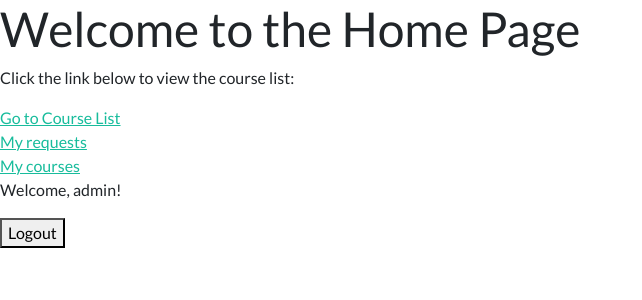
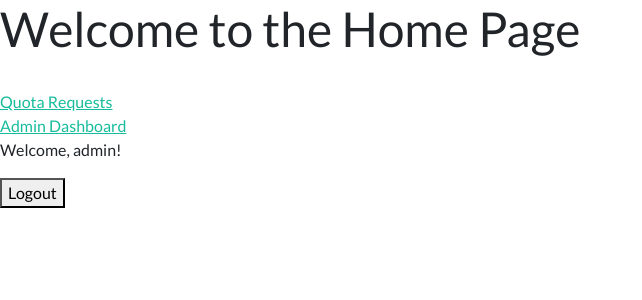
Before and after one commit to 6510615112/cn331-as2, a Django app: page / in a window 1280 px wide. Shown: the top 300 px of the page, without its empty margins (0-642 px from the left). Run offline with Django 5.2, Linux system fonts and the light colour scheme; a user stored in the database is signed in.

Commit message:
course_quota 75%

```diff
--- a/course_quota/courses/models.py
+++ b/course_quota/courses/models.py
@@ -20,7 +20,6 @@ class QuotaRequest(models.Model):
     course = models.ForeignKey(Course, on_delete=models.CASCADE)
     requested_at = models.DateTimeField(auto_now_add=True)
     is_approved = models.BooleanField(default=False)
-    is_notified = models.BooleanField(default=False)
 
 
     def __str__(self):
--- a/course_quota/courses/templates/courses/course_list.html
+++ b/course_quota/courses/templates/courses/course_list.html
@@ -11,7 +11,7 @@
     <p>Welcome, {{ user.first_name }} {{user.last_name}}!</p>
     <ul>
         {% for course in courses %}
-            <li>{{course.code}} {{ course.name }} {{course.seats}} Seats - <a href="{% url 'request_quota' course.id %}">Request Quota</a></li>
+            <li>{{course.code}} {{ course.name }} {{course.seats}} Seats - <a href="{% url 'request_quota' course.code %}">Request Quota</a></li>
         {% endfor %}
     </ul>
     <a href="{% url 'home' %}">Home</a>
--- a/course_quota/courses/templates/courses/home.html
+++ b/course_quota/courses/templates/courses/home.html
@@ -7,11 +7,16 @@
 </head>
 <body>
     <h1>Welcome to the Home Page</h1>
+    {% if not user.is_staff %}
     <p>Click the link below to view the course list:</p>
     <a href="{% url 'course_list' %}">Go to Course List</a>
     <br><a href="{% url 'my_quota_requests' %}">My requests</a><br>
     <a href="{% url 'my_enrolled_courses' %}">My courses</a>
-
+    {% endif %}
+    {% if user.is_staff %}
+    <br><a href= "{% url 'quota_requests_list' %}">Quota Requests</a></br>
+    <a href= "{% url 'admin_dashboard' %}">Admin Dashboard</a>
+    {% endif %}
     {% if user.is_authenticated %}
         <p>Welcome, {{ user.username }}!</p>
         <form action="{% url 'logout' %}" method="post">
--- a/course_quota/courses/urls.py
+++ b/course_quota/courses/urls.py
@@ -8,11 +8,13 @@ urlpatterns = [
     path('login/', views.student_login, name='login'),
     path('register/', views.register, name='register'),
     path('accounts/logout/', auth_views.LogoutView.as_view(), name='logout'),
-    path('request/<int:course_id>/', views.request_quota, name='request_quota'),
+    path('request/<course_code>/', views.request_quota, name='request_quota'),
     path('quota_requests/', views.quota_requests_list, name='quota_requests_list'),
-    path('approve/<int:request_id>/', views.approve_quota_request, name='approve_quota_request'),
+    path('approve/<request_id>/', views.approve_quota_request, name='approve_quota_request'),
     path('my_requests/', views.my_quota_requests, name='my_quota_requests'),
-    path('cancel/<int:request_id>/', views.cancel_quota_request, name='cancel_quota_request'),
+    path('cancel/<request_id>/', views.cancel_quota_request, name='cancel_quota_request'),
     path('my_enrolled_courses/', views.my_enrolled_courses, name='my_enrolled_courses'),
-    path('course/<int:course_id>/requests/', views.course_quota_requests, name='course_quota_requests'),
+    path('course/<course_code>/requests/', views.course_quota_requests, name='course_quota_requests'),
+    path('admin_dashboard/', views.admin_dashboard, name='admin_dashboard'),
+
 ]
--- a/course_quota/courses/views.py
+++ b/course_quota/courses/views.py
@@ -5,11 +5,12 @@ from django.contrib.auth import login, authenticate
 from .forms import UserRegistrationForm
 from .forms import AuthenticationForm
 from django.contrib.admin.views.decorators import staff_member_required
+from django.shortcuts import render, redirect, get_object_or_404
 
 @staff_member_required
-def course_quota_requests(request, course_id):
-    course = Course.objects.get(id=course_id)
-    requests = QuotaRequest.objects.filter(course=course)
+def course_quota_requests(request, course_code):
+    course = get_object_or_404(Course, code=course_code)
+    requests = QuotaRequest.objects.filter(course=course, is_approved=True)
     return render(request, 'courses/course_quota_requests.html', {'course': course, 'requests': requests})
 
 def is_admin(user):
@@ -50,18 +51,18 @@ def course_list(request):
     return render(request, 'courses/course_list.html', context)
 
 @login_required
-def request_quota(request, course_id):
-    course = Course.objects.get(id=course_id)
+def request_quota(request, course_code):
+    course = get_object_or_404(Course, code=course_code)
     existing_request = QuotaRequest.objects.filter(student=request.user, course=course).first()
     if not existing_request and course.seats > QuotaRequest.objects.filter(course=course).count():
         QuotaRequest.objects.create(student=request.user, course=course)
     return redirect('course_list')
 
-@login_required
-def course_requests(request, course_id):
-    course = Course.objects.get(id=course_id)
-    requests = QuotaRequest.objects.filter(course=course)
-    return render(request, 'courses/course_requests.html', {'course': course, 'requests': requests})
+# @login_required
+# def course_requests(request, course_id):
+#     course = Course.objects.get(id=course_id)
+#     requests = QuotaRequest.objects.filter(course=course)
+#     return render(request, 'courses/course_requests.html', {'course': course, 'requests': requests})
 
 def register(request):
     if request.method == 'POST':
@@ -104,6 +105,18 @@ def cancel_quota_request(request, request_id):
         quota_request.delete()
     return redirect('my_quota_requests')
 
+@staff_member_required
+def admin_dashboard(request):
+    courses = Course.objects.all()
+    course_data = []
+    for course in courses:
+        student_count = QuotaRequest.objects.filter(course=course, is_approved=True).count()
+        course_data.append({
+            'course': course,
+            'student_count': student_count
+        })
+    return render(request, 'courses/admin_dashboard.html', {'course_data': course_data})
+
 @login_required
 def my_enrolled_courses(request):
     requests = QuotaRequest.objects.filter(student=request.user, is_approved=True)
```
Also changed, not shown: course_quota/courses/templates/courses/admin_dashboard.html (added, +36 -0 lines), course_quota/courses/migrations/0004_remove_quotarequest_is_notified.py (added), course_quota/db.sqlite3.
